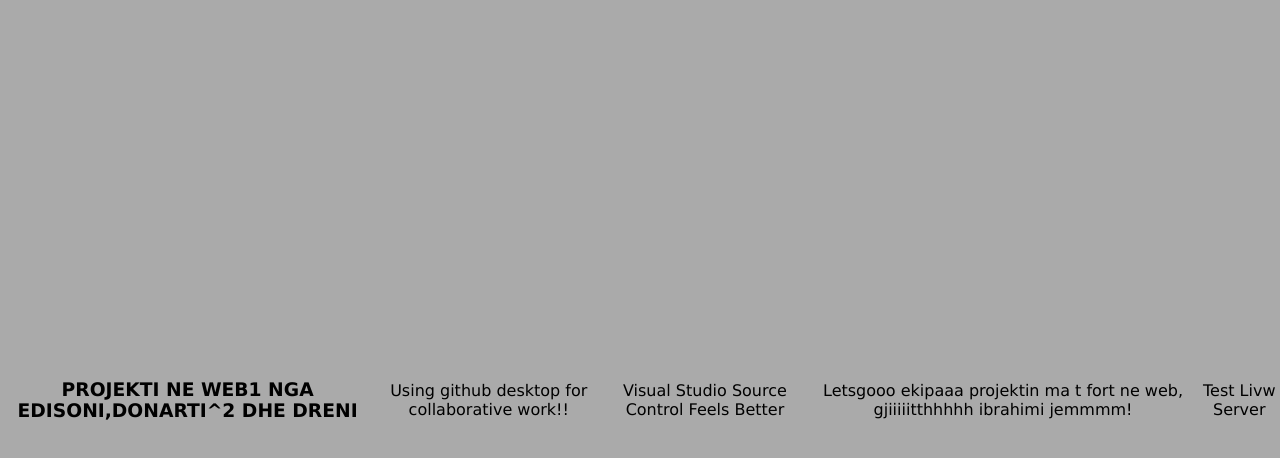
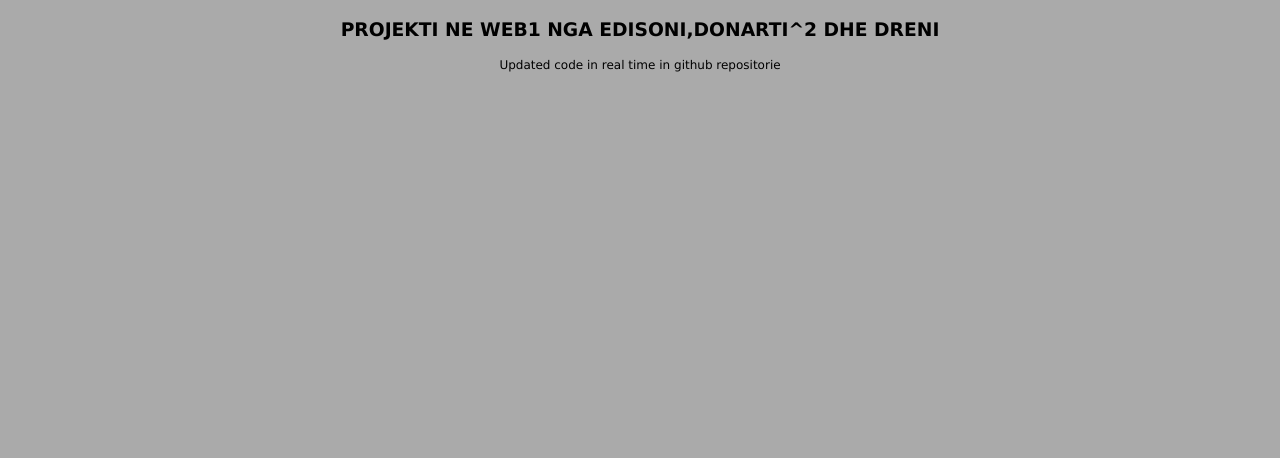
Before and after one commit to drenxhyliqi/Projekti-WEB1, a plain HTML site: page index.html in a window 1280 px wide. Drawn offline with Linux system fonts and the light colour scheme.

Commit message:
Komentim i nje pjeses se kodit dhe testimi i direct commit ne github per te dy filet .html dhe .css

```diff
--- a/index.html
+++ b/index.html
@@ -10,10 +10,11 @@
 
 <body>
     <h3>Projekti ne WEB1 nga Edisoni,Donarti^2 dhe Dreni</h3>
-    <p>Using github desktop for collaborative work!!</p>
+    <p>Updated code in real time in github repositorie</p>
+    <!-- <p>Using github desktop for collaborative work!!</p>
     <p>Visual Studio Source Control Feels Better</p>
     <p>Letsgooo ekipaaa projektin ma t fort ne web, gjiiiiitthhhhh ibrahimi jemmmm!</p>
-    <p>Test Livw Server</p>
+    <p>Test Livw Server</p> -->
 </body>
 
 <script src="script.js"></script>
--- a/style.css
+++ b/style.css
@@ -1,7 +1,4 @@
 body {
-    display: flex;
-    justify-content: center;
-    align-items: center;
     text-align: center;
     height: 100vh;
     margin: 0;
@@ -12,3 +9,6 @@
 h3{
     text-transform: uppercase;
 }
+p{
+    font-size: 12px;
+}
```
